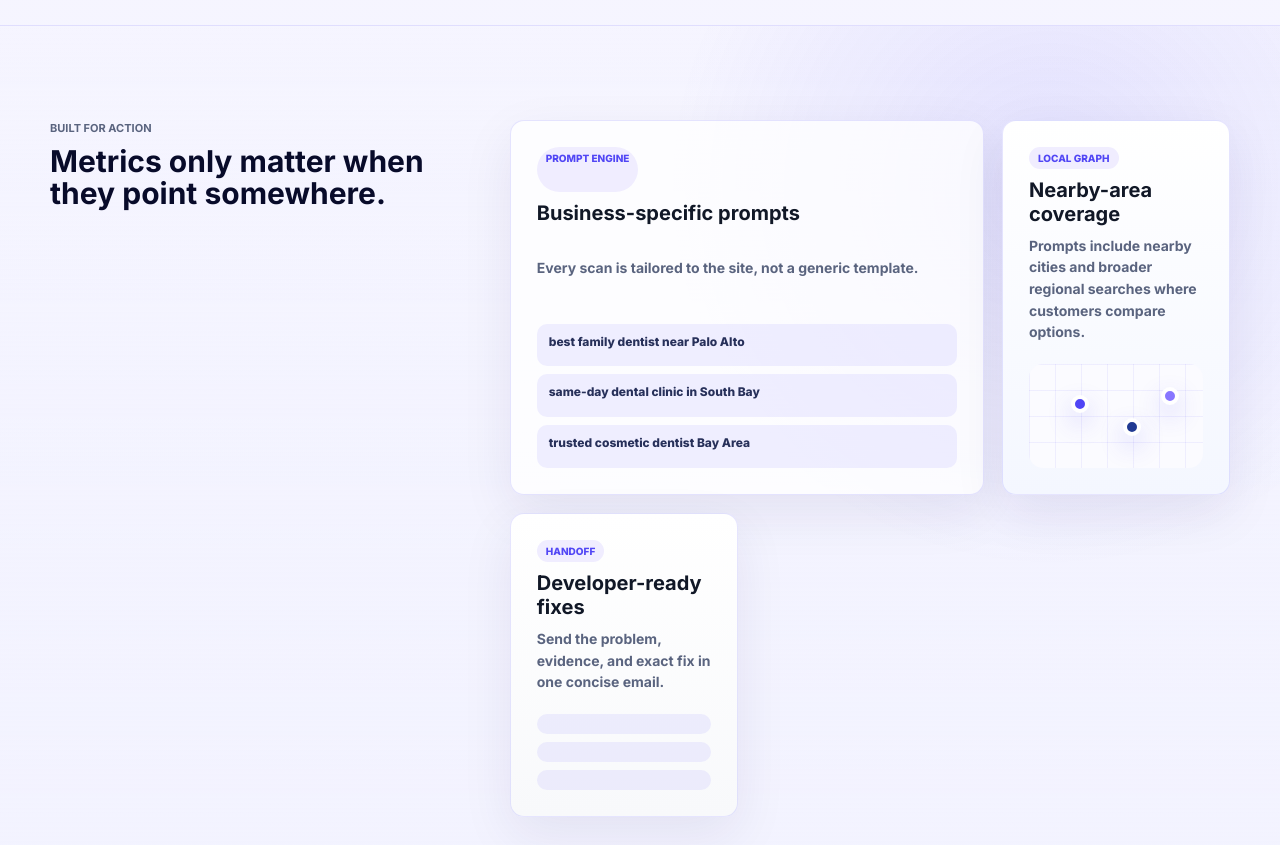
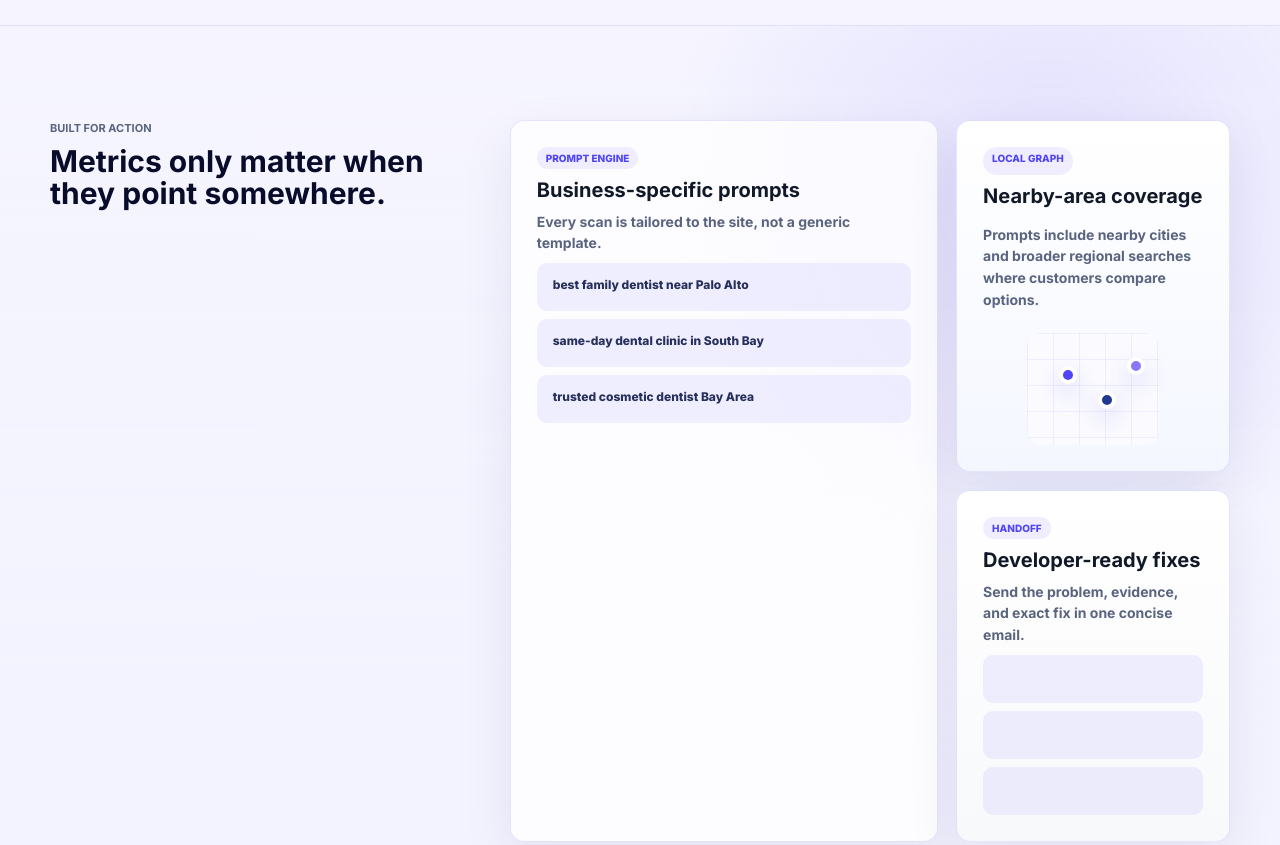
Before and after one commit to RishitTennis69/tracking, a website: page index.html in a window 1280 px wide. Shown: the part 1420-2265 px from the top of the page. Drawn offline with Linux system fonts and the light colour scheme; no server answers.

Commit message:
Polish landing page bento layout

```diff
--- a/index.html
+++ b/index.html
@@ -120,6 +120,7 @@
                 <b>trusted cosmetic dentist Bay Area</b>
               </div>
             </article>
+            <div class="feature-side-stack">
             <article>
               <span>Local Graph</span>
               <strong>Nearby-area coverage</strong>
@@ -132,6 +133,7 @@
               <p>Send the problem, evidence, and exact fix in one concise email.</p>
               <div class="feature-checklist" aria-hidden="true"><i></i><i></i><i></i></div>
             </article>
+            </div>
           </div>
         </section>
 
@@ -422,6 +424,6 @@
       <div id="dialogContent"></div>
     </dialog>
 
-    <script src="app.js?v=20260526-14"></script>
+    <script src="app.js?v=20260526-15"></script>
   </body>
 </html>
--- a/styles.css
+++ b/styles.css
@@ -157,16 +157,24 @@
 .rotating-phrase {
   position: relative;
   display: inline-grid;
-  min-width: 1.6em;
+  min-width: 1.35em;
+  margin-right: 0.04em;
   vertical-align: bottom;
   color: var(--blue);
+  text-align: left;
 }
 
 .rotating-phrase span {
   grid-area: 1 / 1;
   opacity: 0;
   transform: translateY(0.38em);
+  transform-origin: left center;
   animation: rotateLandingPhrase 6.6s cubic-bezier(0.2, 0.7, 0.2, 1) infinite;
+}
+
+.rotating-phrase span:first-child {
+  font-size: 0.82em;
+  align-self: center;
 }
 
 .rotating-phrase span:nth-child(2) {
@@ -554,13 +562,15 @@
     linear-gradient(180deg, rgba(255, 255, 255, 0) 0%, rgba(244, 243, 255, 0.72) 100%);
 }
 
-.landing-feature-grid article {
+.landing-feature-grid article,
+.feature-side-stack article {
   display: grid;
   gap: 9px;
   min-height: 230px;
 }
 
-.landing-feature-grid article span {
+.landing-feature-grid article span,
+.feature-side-stack article span {
   width: max-content;
   padding: 5px 9px;
   border-radius: 999px;
@@ -571,26 +581,41 @@
   text-transform: uppercase;
 }
 
-.landing-feature-grid article strong {
+.landing-feature-grid article strong,
+.feature-side-stack article strong {
   color: #111827;
   font-size: 20px;
 }
 
+.landing-feature-grid {
+  grid-template-columns: minmax(0, 1.22fr) minmax(260px, 0.78fr);
+  align-items: stretch;
+}
+
 .feature-wide {
-  grid-column: span 2;
+  grid-column: auto;
+  min-height: 464px;
+  align-content: start;
+}
+
+.feature-side-stack {
+  display: grid;
+  grid-template-rows: 1fr 1fr;
+  gap: 18px;
 }
 
 .feature-mini-panel,
 .feature-checklist {
   display: grid;
   gap: 8px;
-  margin-top: 12px;
+  margin-top: auto;
 }
 
 .feature-mini-panel b,
 .feature-checklist i {
   display: block;
-  padding: 10px 12px;
+  min-height: 48px;
+  padding: 14px 16px;
   border-radius: 10px;
   background: rgba(81, 70, 245, 0.08);
   color: #27305a;
@@ -600,14 +625,16 @@
 
 .feature-map {
   position: relative;
-  min-height: 104px;
-  margin-top: 12px;
+  width: min(100%, 132px);
+  min-height: 112px;
+  margin-top: auto;
   border-radius: 14px;
   background:
     linear-gradient(90deg, rgba(81, 70, 245, 0.07) 1px, transparent 1px),
     linear-gradient(180deg, rgba(81, 70, 245, 0.07) 1px, transparent 1px),
     #fbfbff;
   background-size: 26px 26px;
+  justify-self: center;
 }
 
 .feature-map i {
@@ -637,11 +664,11 @@
   background: #8877ff;
 }
 
-.landing-feature-grid article:nth-child(2) {
+.feature-side-stack article:first-child {
   background: linear-gradient(180deg, #ffffff 0%, #f4f7ff 100%);
 }
 
-.landing-feature-grid article:nth-child(3) {
+.feature-side-stack article:last-child {
   background: linear-gradient(180deg, #ffffff 0%, #f8f9fb 100%);
 }
 
@@ -3857,6 +3884,7 @@
   .landing-feature-band,
   .landing-steps,
   .landing-feature-grid,
+  .feature-side-stack,
   .landing-start-card {
     grid-template-columns: 1fr;
   }
@@ -3882,7 +3910,8 @@
   }
 
   .feature-wide {
-    grid-column: span 1;
+    grid-column: auto;
+    min-height: auto;
   }
 
   .preview-mini-metrics {
```
